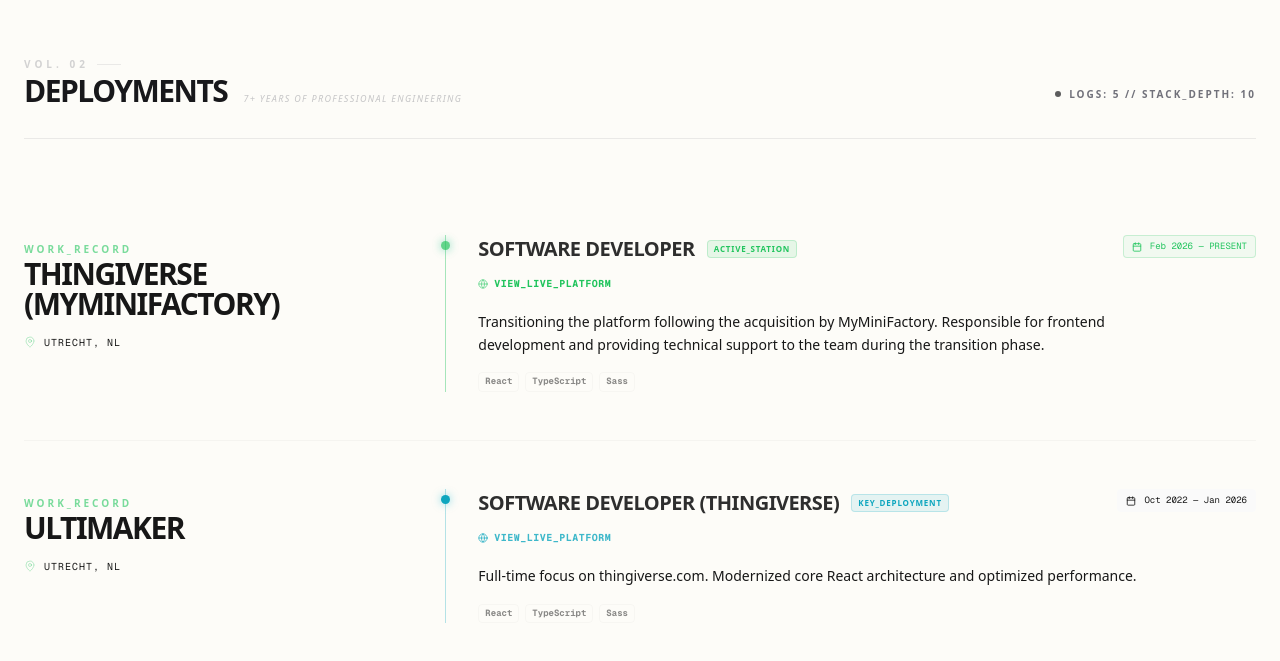
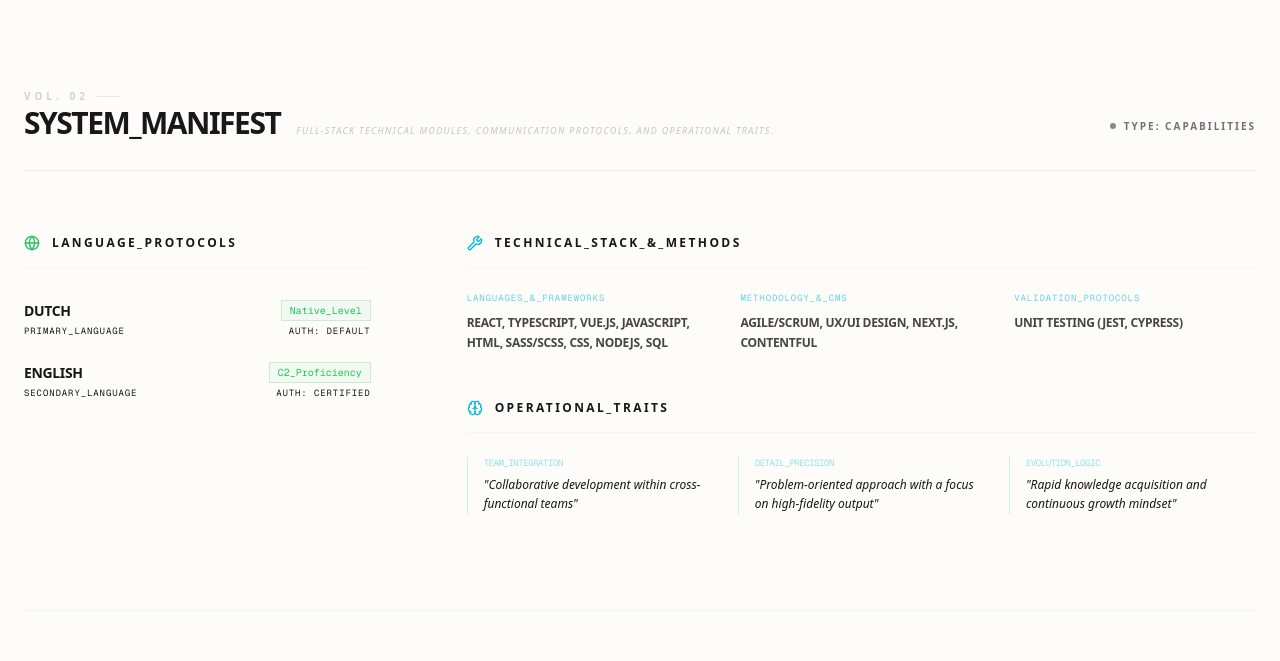
Before and after one commit to merel-de-klein/merel.me, a Next.js app: page /experience in a window 1280 px wide. Shown: the part 1639-2300 px from the top of the page. Built offline with nearby package versions, Linux system fonts and the light colour scheme.

Commit message:
Add CapabilitiesSection & ContactSection

```diff
--- /dev/null
+++ b/src/app/experience/_sections/CapabilitiesSection.tsx
@@ -0,0 +1,84 @@
+import { SectionHeader } from '@/components/SectionHeader';
+import { languages, softSkills, tools } from '@/lib/experience-data';
+import { Globe, Wrench, Brain } from 'lucide-react';
+
+export const CapabilitiesSection = ({ index }: { index: number }) => {
+  return (
+    <section className="py-24 border-b border-border/40">
+      <SectionHeader
+        index={index}
+        title="System_Manifest"
+        description="Full-stack technical modules, communication protocols, and operational traits."
+        meta="TYPE: CAPABILITIES"
+      />
+
+      <div className="mt-16 grid grid-cols-1 lg:grid-cols-12 gap-12 lg:gap-24">
+        <div className="lg:col-span-4 space-y-8">
+          <div className="flex items-center gap-3 border-b border-border/40 pb-4">
+            <Globe size={16} className="text-highlight" />
+            <h4 className="text-xs font-black uppercase tracking-[0.2em]">Language_Protocols</h4>
+          </div>
+
+          <div className="space-y-6">
+            {languages.map((p) => (
+              <div key={p.label} className="group">
+                <div className="flex justify-between items-end mb-1">
+                  <span className="text-sm font-bold uppercase tracking-tight">{p.label}</span>
+                  <div className="text-[10px] font-mono text-highlight bg-highlight/5 px-2 py-0.5 border border-highlight/20">
+                    {p.value}
+                  </div>
+                </div>
+                <div className="flex justify-between text-[9px] font-mono text-muted-foreground/40 uppercase tracking-widest">
+                  <span>{p.type}</span>
+                  <span>AUTH: {p.status}</span>
+                </div>
+              </div>
+            ))}
+          </div>
+        </div>
+
+        <div className="lg:col-span-8 space-y-12">
+          <div className="space-y-6">
+            <div className="flex items-center gap-3 border-b border-border/40 pb-4">
+              <Wrench size={16} className="text-cyan-500" />
+              <h4 className="text-xs font-black uppercase tracking-[0.2em]">Technical_Stack_&_Methods</h4>
+            </div>
+            <div className="grid grid-cols-1 md:grid-cols-3 gap-8">
+              {tools.map((t) => (
+                <div key={t.category} className="space-y-2">
+                  <span className="text-[9px] font-mono text-cyan-500/60 uppercase tracking-widest block">
+                    {t.category}
+                  </span>
+                  <p className="text-xs font-bold uppercase text-foreground/80 leading-relaxed tracking-tight">
+                    {t.items}
+                  </p>
+                </div>
+              ))}
+            </div>
+          </div>
+
+          <div className="space-y-6">
+            <div className="flex items-center gap-3 border-b border-border/40 pb-4">
+              <Brain size={16} className="text-cyan-500" />
+              <h4 className="text-xs font-black uppercase tracking-[0.2em]">Operational_Traits</h4>
+            </div>
+            <div className="grid grid-cols-1 md:grid-cols-3 gap-6">
+              {softSkills.map((s) => (
+                <div key={s.label} className="relative pl-4 border-l border-cyan-500/20 group hover:border-cyan-500 transition-all duration-300">
+                  <span className="text-[9px] font-mono text-cyan-500/40 uppercase block mb-1 tracking-tighter">
+                    {s.label}
+                  </span>
+                  <p className="text-xs font-medium text-muted-foreground italic leading-relaxed">
+                    "{s.detail}"
+                  </p>
+                </div>
+              ))}
+            </div>
+          </div>
+
+        </div>
+
+      </div>
+    </section>
+  );
+};
--- a/src/app/experience/page.tsx
+++ b/src/app/experience/page.tsx
@@ -1,5 +1,7 @@
 import { AboutBriefSection } from '@/components/sections/AboutBriefSection';
+import { ContactSection } from '@/components/sections/ContactSection';
 import { CurrentPositionSection } from '@/components/sections/CurrentPositionSection';
+import { CapabilitiesSection } from './_sections/CapabilitiesSection';
 import { EducationSection } from './_sections/EducationSection';
 import { WorkExperienceSection } from './_sections/WorkExperienceSection';
 
@@ -10,9 +12,13 @@
 
       <CurrentPositionSection index={1} />
 
-      <WorkExperienceSection index={2} />
+      <CapabilitiesSection index={2} />
 
-      <EducationSection index={3} />
+      <WorkExperienceSection index={3} />
+
+      <EducationSection index={4} />
+
+      <ContactSection index={5} />
     </div>
   );
 }
--- /dev/null
+++ b/src/components/sections/ContactSection.tsx
@@ -0,0 +1,93 @@
+import { cvConfig, siteConfig } from '@/constants/site';
+import { Linkedin, FileText, ArrowRight, ShieldCheck, Github } from 'lucide-react';
+
+export const ContactSection = ({ index }: { index: number }) => {
+  const links = [
+    {
+      label: 'LinkedIn_Network',
+      href: siteConfig.links.linkedin,
+      icon: <Linkedin size={18} />,
+      color: 'text-highlight',
+      hoverBg: 'hover:bg-highlight/[0.03] hover:border-highlight/30',
+      description: 'Professional_Connection'
+    },
+    {
+      label: 'System_Source',
+      href: siteConfig.links.github,
+      icon: <Github size={18} />,
+      color: 'text-highlight',
+      hoverBg: 'hover:bg-highlight/[0.03] hover:border-highlight/30',
+      description: 'View_Repository_Manifest'
+    },
+    {
+      label: 'Export_Public_CV',
+      href: cvConfig.location,
+      icon: <FileText size={18} />,
+      color: 'text-cyan-500',
+      hoverBg: 'hover:bg-cyan-500/[0.03] hover:border-cyan-500/30',
+      download: cvConfig.fileName,
+      description: 'Redacted_System_Logs'
+    },
+  ];
+
+  return (
+    <section className="py-40 border-t border-border/40">
+      <div className="max-w-2xl mx-auto px-6">
+
+        {/* Terminal Header */}
+        <div className="mb-16 space-y-4">
+          <div className="flex items-center gap-2 text-highlight/60">
+            <div className="h-[1px] w-8 bg-current" />
+            <span className="text-[10px] font-mono uppercase tracking-[0.4em]">
+              Sequence_Complete_{index.toString().padStart(2, '0')}
+            </span>
+          </div>
+          <h2 className="text-5xl md:text-6xl font-black uppercase tracking-tighter leading-[0.85] sm:leading-none">
+            Terminal_
+            <br className="sm:hidden" />
+            <span>Exit</span>
+          </h2>
+        </div>
+
+        {/* Action List */}
+        <div className="space-y-4">
+          {links.map((link) => (
+            <a
+              key={link.label}
+              href={link.href}
+              download={link.download}
+              target="_blank"
+              rel="noopener noreferrer"
+              className={`
+                group flex items-center justify-between p-6
+                border border-border/20 bg-background
+                transition-colors duration-300
+                ${link.hoverBg}
+              `}
+            >
+              <div className="flex items-center gap-6">
+                <span className={`${link.color} transition-opacity group-hover:opacity-100 opacity-70`}>
+                  {link.icon}
+                </span>
+
+                <div className="space-y-0.5">
+                  <span className="text-xs font-black uppercase tracking-widest block transition-colors group-hover:text-foreground text-muted-foreground/80">
+                    {link.label}
+                  </span>
+                  <span className="text-[9px] font-mono text-muted-foreground/40 uppercase tracking-tighter">
+                    {link.description}
+                  </span>
+                </div>
+              </div>
+
+              <ArrowRight
+                size={14}
+                className="text-muted-foreground/20 -translate-x-2 opacity-0 group-hover:opacity-100 group-hover:translate-x-0 group-hover:text-foreground transition-all duration-300"
+              />
+            </a>
+          ))}
+        </div>
+      </div>
+    </section>
+  );
+};
```
